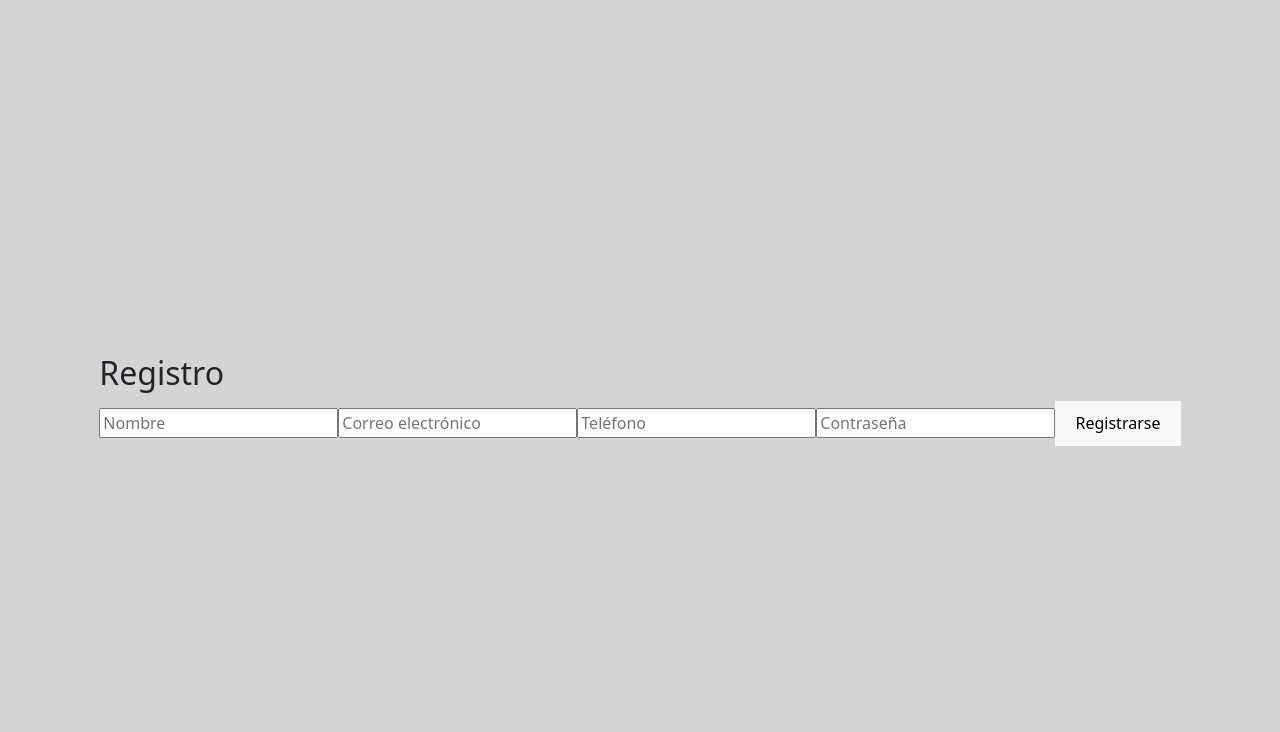
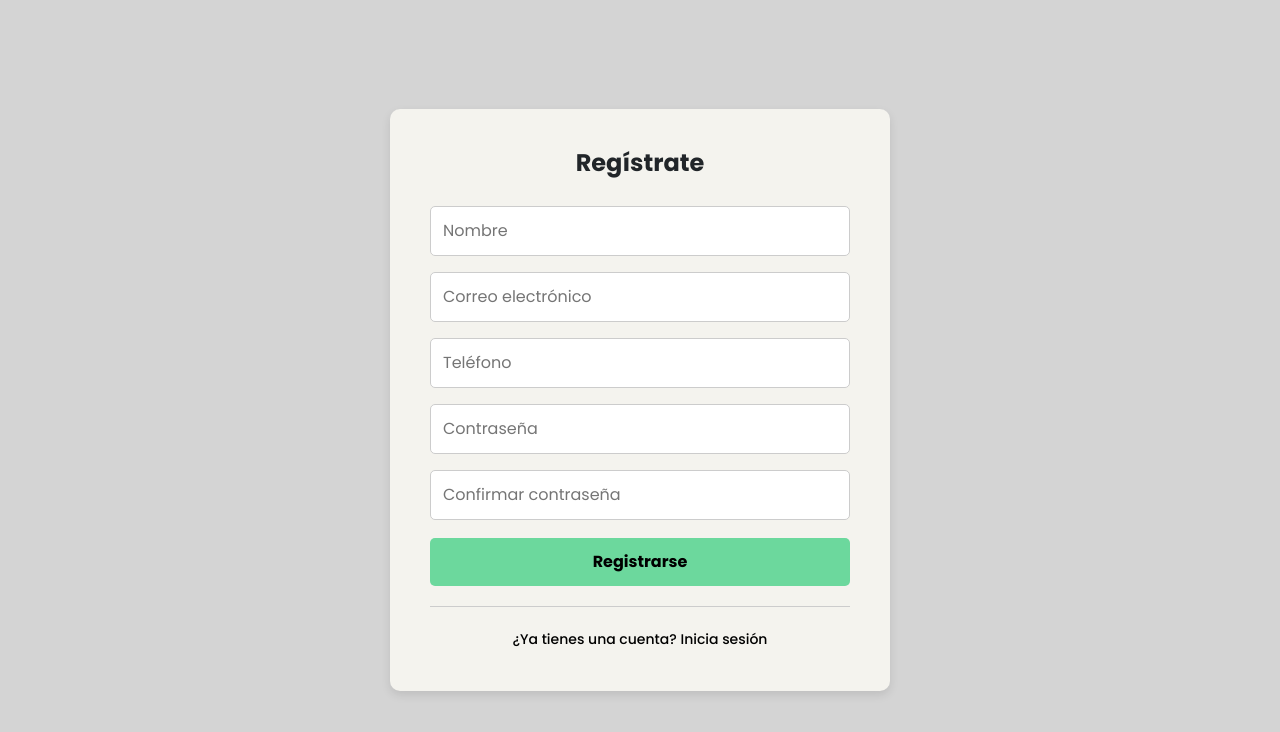
Before and after one commit to PabloEsquivelCastillo/App-Web-Brazalete, a React (Vite) app: page /registro in a window 1280 px wide. Shown: the top 732 px of the page. Built offline with nearby package versions, Linux system fonts and the light colour scheme.

Commit message:
subo registro con css y validaciones

```diff
--- a/src/css/Registro.css
+++ b/src/css/Registro.css
@@ -1,146 +1,62 @@
-/* Definir colores principales */
 @import url('https://fonts.googleapis.com/css2?family=Poppins:ital,wght@0,100;0,200;0,300;0,400;0,500;0,600;0,700;0,800;0,900;1,100;1,200;1,300;1,400;1,500;1,600;1,700;1,800;1,900&display=swap');
-:root {
-  --color-primario: #70DFA7;
-  --color-secundario: #D4D4D4;
-  --color-fondo: #ffffff;
+
+.container {
+  background-color: #f4f3ee;
+  height: auto;
+  width: 500px;
+  padding: 40px;
+  border-radius: 10px;
+  box-shadow: 0 4px 10px rgba(0, 0, 0, 0.1);
+  text-align: center;
+  margin: auto;
 }
 
-
-#root {
-  width: 100vw;
-  height: 100vh;
-  display: flex;
-  justify-content: center;
-  align-items: center;
-  background-color: var(--color-secundario);
-}
-
-.container{
-  width: 1000px ;
-}
-
-.login-container {
-  display: grid;
-  grid-template-columns: 1fr;
-  width: 100%;
-  max-width: 800px;
-  background-color: white;
-  box-shadow: 0 0 20px rgba(0, 0, 0, 0.3);
-  overflow: hidden;
-  font-family: "Poppins", sans-serif;
-}
-
-
-
-/*media para resposividad*/
-@media (min-width: 768px) {
-  .login-container {
-    grid-template-columns: 1fr 1fr;
-  }
-}
-
-
-.login-form {
-  padding: 40px;
-  background-color: white;
-  border-radius: 8px;
-  box-shadow: 0 0 15px rgba(0, 0, 0, 0.2);
-  font-family: "Poppins", sans-serif;
+.titulo {
+  font-size: 24px;
+  font-weight: bold;
+  margin-bottom: 20px;
 
 }
 
-
-
-
-.login-title {
-  text-align: start;
-  color: black;
-  margin-bottom: 20px;
+form input {
+  width: 100%;
+  padding: 12px;
+  margin: 8px 0;
+  border: 1px solid #ccc;
+  border-radius: 5px;
+  font-size: 16px;
 }
 
-
-.form-label{
-  text-align: start;
+.btnregistro {
+  width: 100%;
+  padding: 12px;
+  background-color: #6cd89d;
+  color: black;
+  font-size: 16px;
+  font-weight: bold;
+  border: none;
+  border-radius: 5px;
+  cursor: pointer;
+  margin-top: 10px;
 }
 
-.form-control {
-  width: 100%;
-  background-color: white; /* Fondo blanco */
-  border: 1px solid black !important; /* Borde negro */
-  border-radius: 5px;
-  padding: 10px;
-  color: black; /* Texto negro */
-  transition: border-color 0.3s ease;
-
+.btnregistro:hover {
+  background-color: #57c08b;
 }
 
-/* Cambia el borde a verde cuando el usuario hace clic o escribe */
-.form-control:focus {
-  border-color: var(--color-primario);
-  outline: none;
-  box-shadow: 0 0 5px rgba(112, 223, 167, 0.5);
+.divider {
+  width: 100%;
+  height: 1px;
+  background-color: #ccc;
+  margin: 20px 0;
 }
 
-
-/*Contenedor del boton*/
-.button-container{
-  display: flex;
-  justify-content: center;
-  align-content: center;
-}
-
-.submit-button {
-  align-self: center;
-  width: 50%;
-  background-color: var(--color-primario);
-  border: none;
+.login-link {
+  font-size: 14px;
   color: black;
-  border-radius: 5px;
-  transition: background-color 0.3s ease;
-}
-
-
-.submit-button:hover {
-  background-color: #5ac896;
-}
-
-
-
-/*parte derecha del formulario*/
-.login-banner {
-  background-color: var(--color-secundario);
-}
-
-
-/*Contenedor de los links*/
-.down {
-  display: flex;
-  flex-direction: column; /* Alinear en columna */
-  align-items: center; /* Centrar los elementos */
-  gap: 10px; /* Espaciado entre los elementos */
-}
-
-.link-group {
-  display: flex; /* Poner los dos últimos en la misma línea */
-  gap: 10px; /* Espaciado entre los enlaces */
-}
-
-.link {
-  color: black;
-  font-weight: 400;
-  opacity: 70%;
   text-decoration: none;
 }
 
-.link:hover {
-  opacity: 100%;
-  color: #30ac6e;
+.login-link:hover {
+  text-decoration: underline;
 }
-
-.text-link{
-  color: black;
-  font-weight: 400;
-  opacity: 70%;
-  text-decoration: none;
-}
--- a/src/pages/Registro.jsx
+++ b/src/pages/Registro.jsx
@@ -1,5 +1,7 @@
 import { useState } from "react";
 import axios from "axios";
+import "../css/Registro.css";
+import "bootstrap/dist/css/bootstrap.min.css";
 
 export default function Registro() {
   const [formData, setFormData] = useState({
@@ -7,45 +9,80 @@ export default function Registro() {
     email: "",
     phone: "",
     password: "",
+    confirmPassword: "",
   });
 
   const [message, setMessage] = useState("");
+  const [errors, setErrors] = useState({});
 
   const handleChange = (e) => {
     setFormData({ ...formData, [e.target.name]: e.target.value });
   };
 
+  const validate = () => {
+    let newErrors = {};
+
+    const emailRegex = /^[^\s@]+@[^\s@]+\.[^\s@]+$/;
+    if (!emailRegex.test(formData.email)) {
+      newErrors.email = "Ingresa un correo válido";
+    }
+
+    if (formData.password.length < 6) {
+      newErrors.password = "La contraseña debe tener al menos 6 caracteres";
+    }
+
+    if (formData.password !== formData.confirmPassword) {
+      newErrors.confirmPassword = "Las contraseñas no coinciden";
+    }
+
+    setErrors(newErrors);
+    return Object.keys(newErrors).length === 0;
+  };
+
   const handleSubmit = async (e) => {
     e.preventDefault();
 
+    if (!validate()) return;
+
     try {
-      const response = await axios.post("http://localhost:3000/api/users", {
-        ...formData,
+      await axios.post("http://localhost:3000/api/users", {
+        name: formData.name,
+        email: formData.email,
+        phone: formData.phone,
+        password: formData.password,
         rol: "keeper",
       });
 
-      setMessage("Se registró exitosamente");
-      setFormData({ name: "", email: "", phone: "", password: "" });
+      setMessage("Se registró exitosamente ");
+      setFormData({ name: "", email: "", phone: "", password: "", confirmPassword: "" });
+      setErrors({});
     } catch (error) {
-      setMessage(error.response?.data?.message || "Error registrando");
+      setMessage(error.response?.data?.message || "Error registrando ");
     }
   };
 
   return (
-    <div>
-      <h2>Registro</h2>
+    <div className="container">
+      <h2 className="titulo">Regístrate</h2>
       {message && <p>{message}</p>}
       <form onSubmit={handleSubmit}>
-        <input type="text" name="name" placeholder="Nombre" value={formData.name} onChange={handleChange} required
-        />
-        <input type="email" name="email" placeholder="Correo electrónico" value={formData.email} onChange={handleChange} required
-        />
-        <input type="tel" name="phone" placeholder="Teléfono" value={formData.phone} onChange={handleChange} required
-        />
-        <input type="password" name="password" placeholder="Contraseña" value={formData.password} onChange={handleChange} required
-        />
-        <button type="submit">Registrarse</button>
+        <input className="in1" type="text" name="name" placeholder="Nombre" value={formData.name} onChange={handleChange} required />
+
+        <input className="in2" type="email" name="email" placeholder="Correo electrónico" value={formData.email} onChange={handleChange} required />
+        {errors.email && <p className="error">{errors.email}</p>}
+
+        <input className="in3" type="tel" name="phone" placeholder="Teléfono" value={formData.phone} onChange={handleChange} required />
+
+        <input className="in4" type="password" name="password" placeholder="Contraseña" value={formData.password} onChange={handleChange} required />
+        {errors.password && <p className="error">{errors.password}</p>}
+
+        <input className="in5" type="password" name="confirmPassword" placeholder="Confirmar contraseña" value={formData.confirmPassword} onChange={handleChange} required />
+        {errors.confirmPassword && <p className="error">{errors.confirmPassword}</p>}
+
+        <button className="btnregistro" type="submit">Registrarse</button>
       </form>
+      <div className="divider"></div>
+      <a href="/login" className="login-link">¿Ya tienes una cuenta? Inicia sesión</a>
     </div>
   );
 }
```
